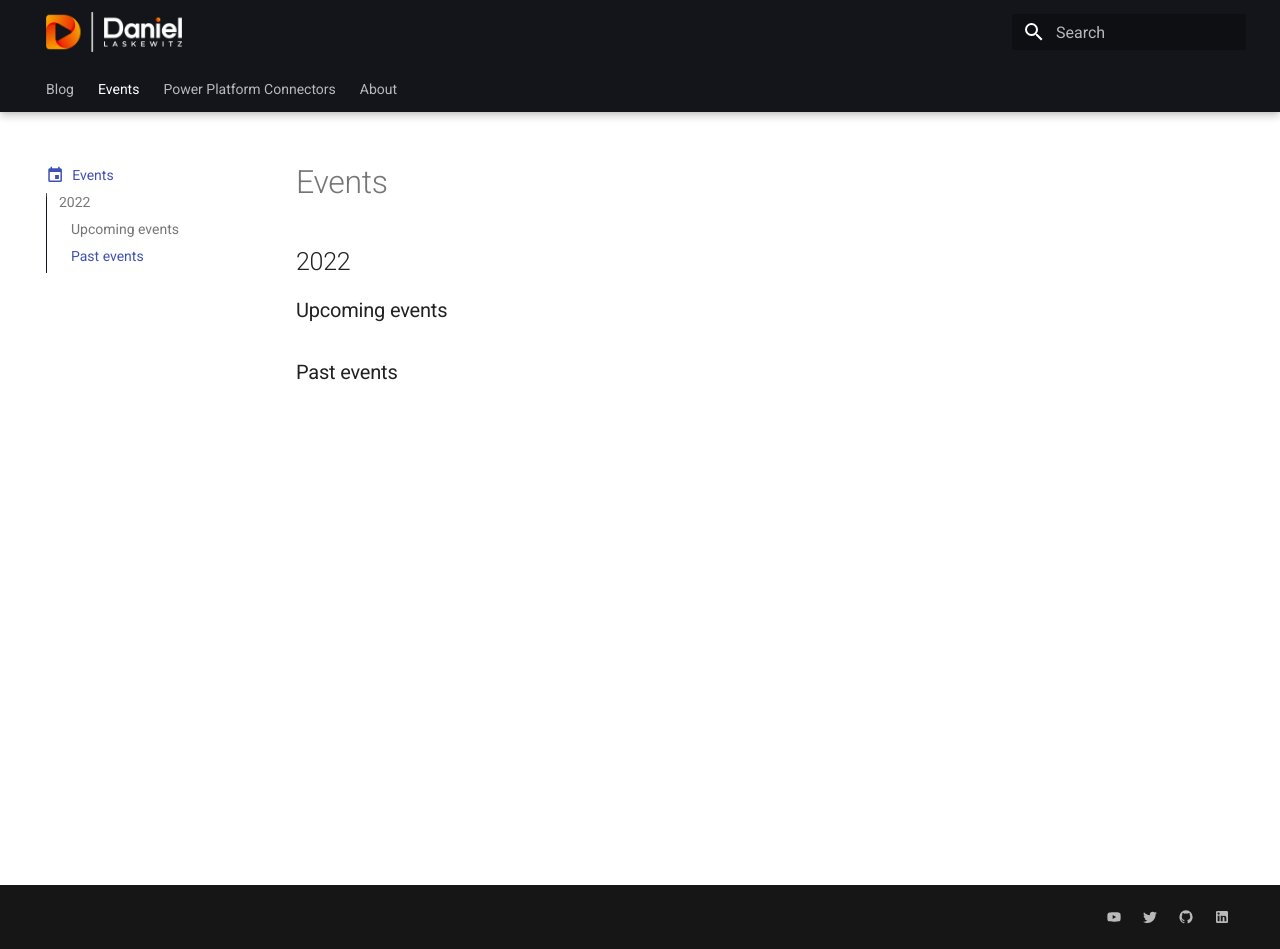
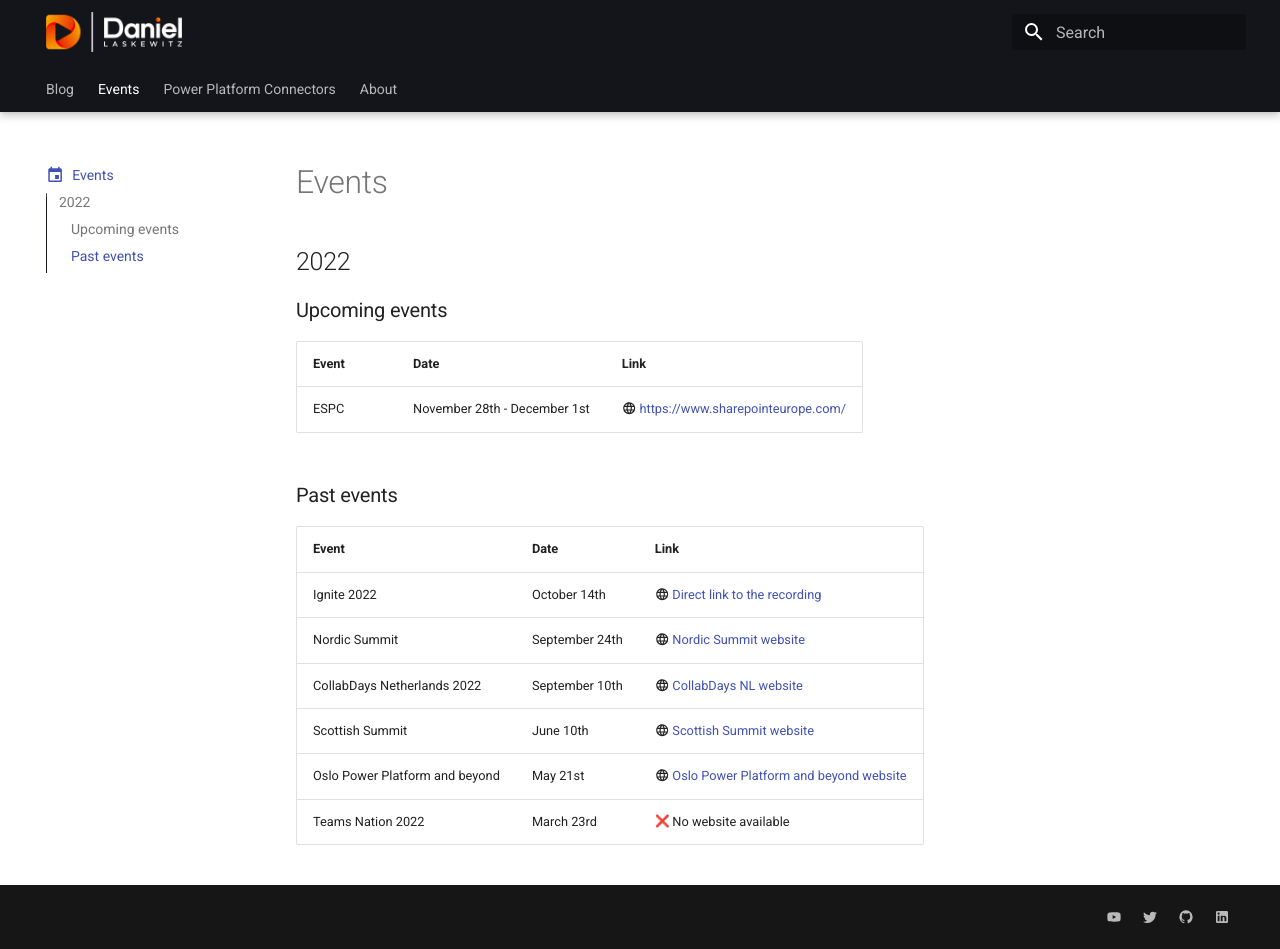
Before and after one commit to Laskewitz/laskewitz.github.io, an MkDocs documentation site: the page built from docs/events.md, in a window 1280 px wide and 949 px high. Built offline with MkDocs 1.6.1 and Material for MkDocs 9.7.7, drawn with Linux system fonts in a browser that asks for light colours; emoji names are drawn with the system emoji font; plug-ins that fetch from the network failed and are left out.

Commit message:
Update to events

```diff
--- a/docs/events.md
+++ b/docs/events.md
@@ -12,4 +12,17 @@ icon: material/calendar
 
 ### Upcoming events
 
+| Event | Date | Link |
+| ----------- | ------------------------------------ | ------------------------------------ |
+| ESPC | November 28th - December 1st | :material-web: [https://www.sharepointeurope.com/](https://www.sharepointeurope.com/) |
+
 ### Past events
+
+| Event | Date | Link |
+| ----------- | ------------------------------------ | ------------------------------------ |
+| Ignite 2022 | October 14th | :material-web: [Direct link to the recording](https://ignite.microsoft.com/en-US/sessions/1d0792dd-3f20-4aa2-94d8-537d7d77d86d) |
+| Nordic Summit | September 24th | :material-web: [Nordic Summit website](https://nordicsummit.info/) |
+| CollabDays Netherlands 2022 | September 10th | :material-web: [CollabDays NL website](https://www.collabdays.org/2022-nl/) |
+| Scottish Summit | June 10th | :material-web: [Scottish Summit website](https://scottishsummit.com/) |
+| Oslo Power Platform and beyond | May 21st | :material-web: [Oslo Power Platform and beyond website](https://oslo-power-platform-and-beyond.sessionize.com/) |
+| Teams Nation 2022 | March 23rd | :x: No website available |
--- a/mkdocs.yml
+++ b/mkdocs.yml
@@ -32,6 +32,7 @@ markdown_extensions:
   - pymdownx.superfences
   - pymdownx.tabbed:
       alternate_style: true
+  - tables
   - toc:
       permalink: true
 extra:
```
